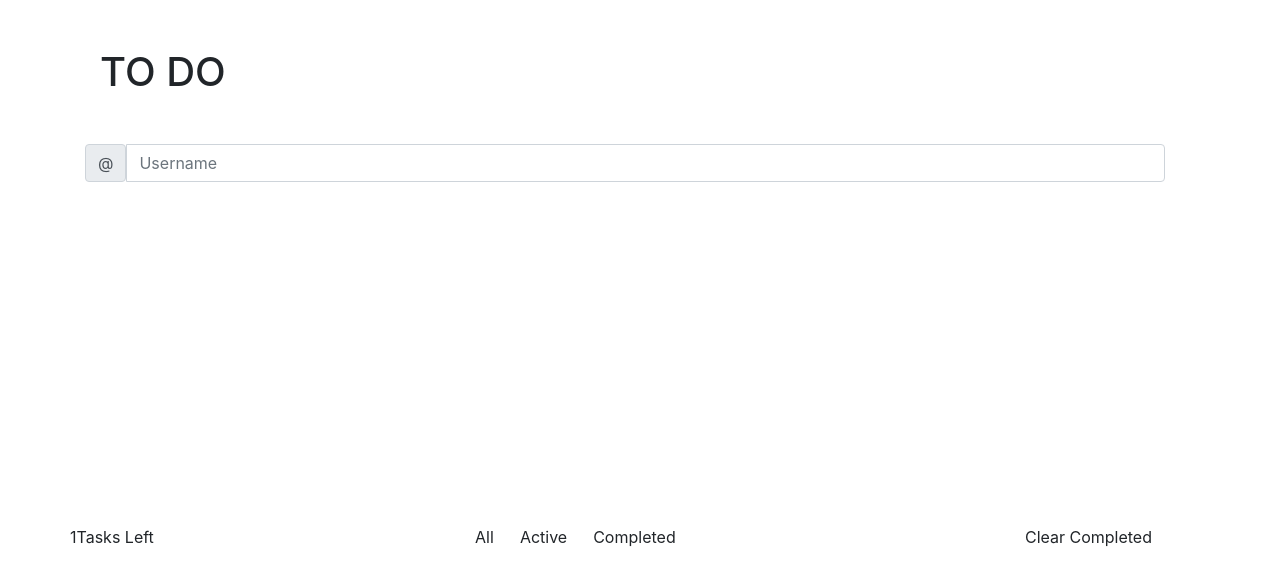
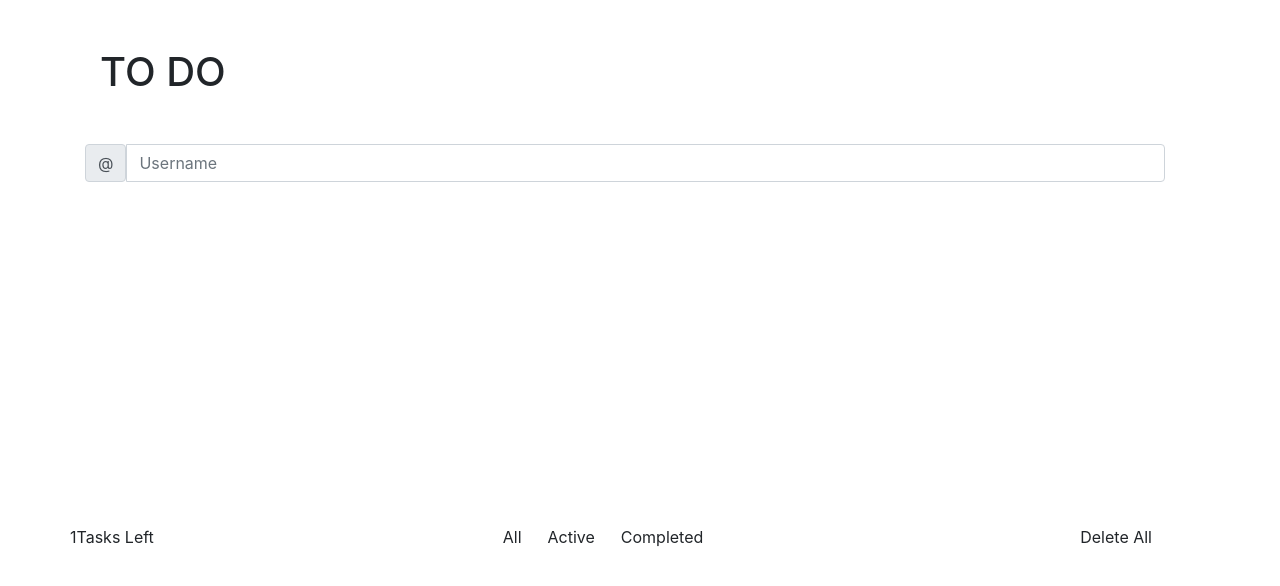
Before and after one commit to assembler-institute/reactjs-wish-list, a React (Create React App) app: page /active in a window 1280 px wide. Shown: the top 586 px of the page. Built offline with nearby package versions, Linux system fonts and the light colour scheme.

Commit message:
maqueta completa

```diff
--- /dev/null
+++ b/src/Components/Button/Button.js
@@ -0,0 +1,16 @@
+import React, {Component} from "react";
+
+class Button extends Component {
+    constructor(props){
+        super(props)
+    }
+    render(){
+        const {value} = this.props
+
+        return (
+            <button type="button" class="btn">{value}</button>
+        )
+    }
+}
+
+export default Button
--- /dev/null
+++ b/src/Components/Button/index.js
@@ -0,0 +1 @@
+export {default} from './Button'
--- /dev/null
+++ b/src/Components/Footer/Footer.js
@@ -0,0 +1,34 @@
+import React, { Component } from "react";
+
+import Button from '../Button'
+
+class Footer extends Component{
+    constructor(props){
+        super(props)
+    }
+    render(){
+        return(
+            <div class="footer">
+                <div class="row counter__container">
+                    <span>1</span><p>Tasks Left</p>
+                </div>
+            <div class="btn__group">
+                <Button
+                    value="All"
+                />
+                <Button
+                    value="Active"
+                />
+                <Button
+                    value="Completed"
+                />
+            </div>
+            <Button
+                    value="Delete All"
+            />
+            </div>
+        )
+    }
+}
+
+export default Footer;
--- /dev/null
+++ b/src/Components/Footer/index.js
@@ -0,0 +1 @@
+export {default} from './Footer'
--- a/src/Home/home.js
+++ b/src/Home/home.js
@@ -2,6 +2,7 @@ import React, { Component } from "react";
 
 import Input from "../Components/Input";
 import TodoList from "../Components/TodoList"
+import Footer from "../Components/Footer"
 
 import "./home.scss";
 
@@ -19,17 +20,7 @@ class Home extends Component {
           </section>
           <section className="row container-lg">
             <TodoList />
-            <div className="footer">
-              <div className="row counter__container">
-                <span>1</span><p>Tasks Left</p>
-              </div>
-              <div className="btn__group">
-                <button type="button" className="btn">All</button>
-                <button type="button" className="btn">Active</button>
-                <button type="button" className="btn">Completed</button>
-              </div>
-              <button type="button" className="btn btn__clr">Clear Completed</button>
-            </div>
+            <Footer />
           </section>
         </main>
       );
```
